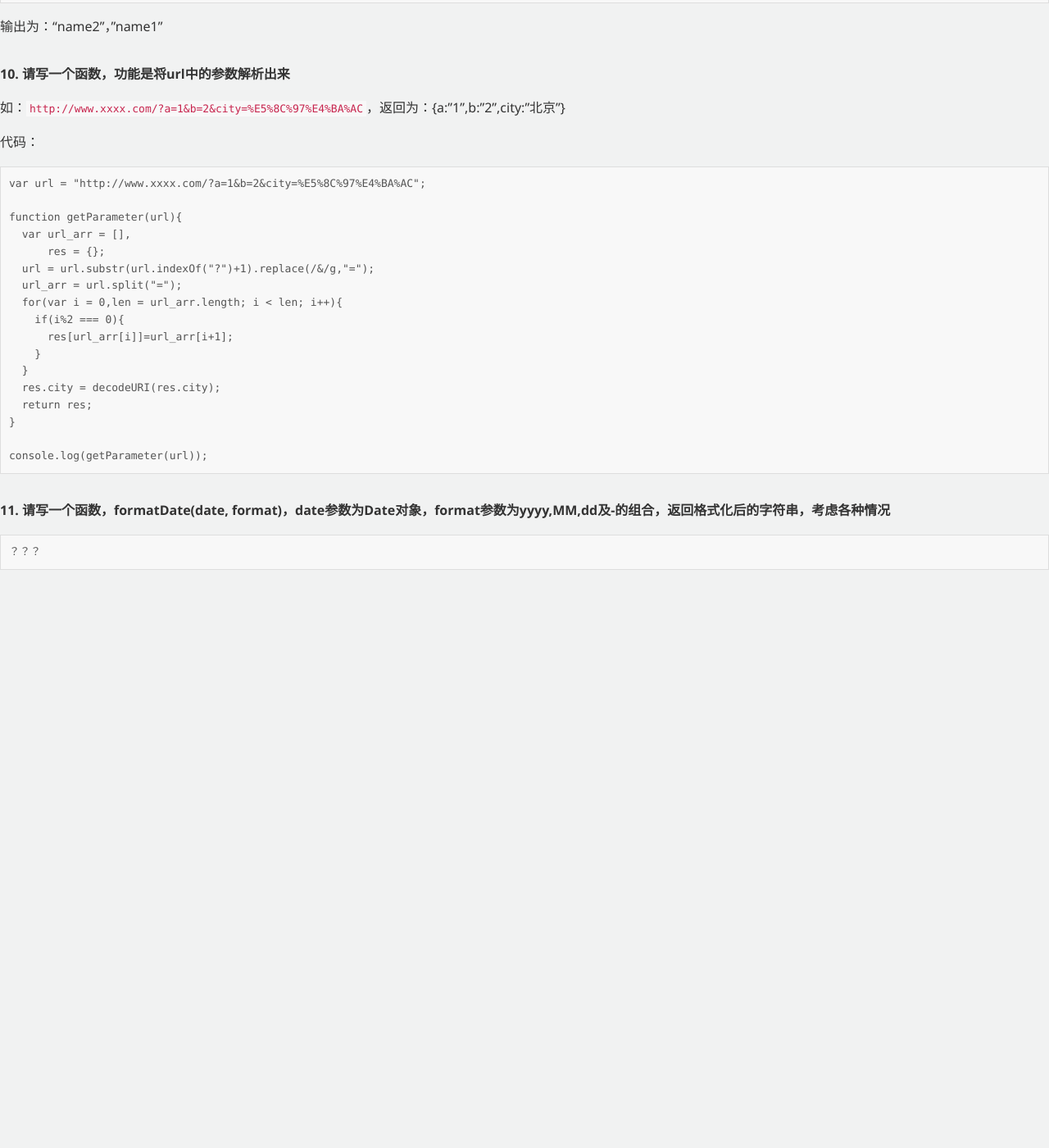
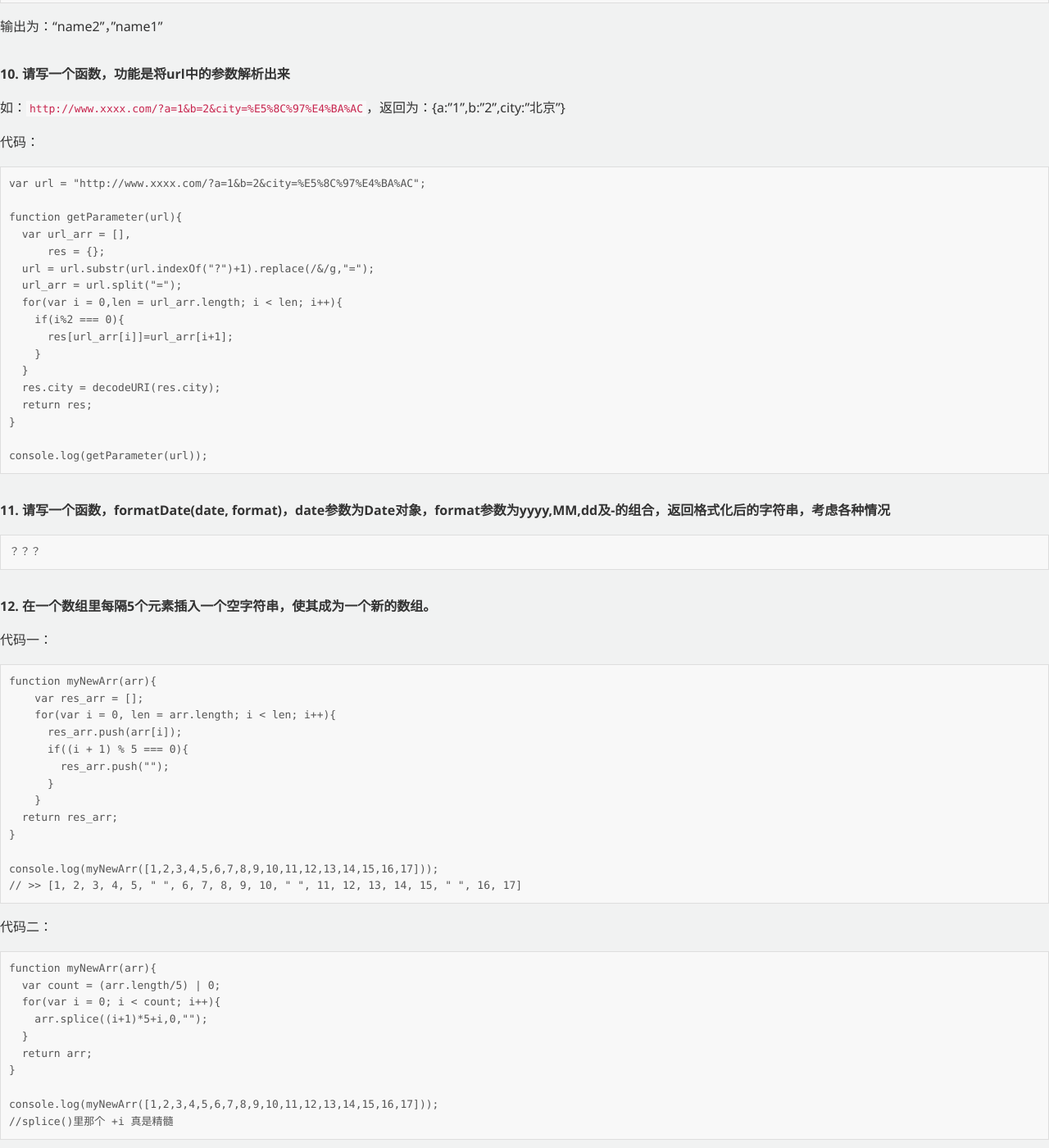
Before and after one commit to zyuandong/zyuandong.github.io, a Jekyll site: the page built from _posts/2015-04-03-exam.md, in a window 1280 px wide and 1400 px high, scrolled down 5613 px. Shown: the whole window at 82% size. Built offline with Jekyll 4.4.1, drawn with Linux system fonts in a browser that asks for light colours; before the commit the page ends 6318 px from its top, so only the background shows below that.

Commit message:
add exam file

```diff
--- a/_posts/2015-04-03-exam.md
+++ b/_posts/2015-04-03-exam.md
@@ -309,3 +309,38 @@ console.log(getParameter(url));
 ~~~
 ？？？
 ~~~
+
+### 12. 在一个数组里每隔5个元素插入一个空字符串，使其成为一个新的数组。
+
+代码一：
+
+~~~
+function myNewArr(arr){
+    var res_arr = [];
+    for(var i = 0, len = arr.length; i < len; i++){
+      res_arr.push(arr[i]);
+      if((i + 1) % 5 === 0){
+        res_arr.push("");
+      }
+    }
+  return res_arr;
+}
+
+console.log(myNewArr([1,2,3,4,5,6,7,8,9,10,11,12,13,14,15,16,17]));
+// >> [1, 2, 3, 4, 5, " ", 6, 7, 8, 9, 10, " ", 11, 12, 13, 14, 15, " ", 16, 17]
+~~~
+
+代码二：
+
+~~~
+function myNewArr(arr){
+  var count = (arr.length/5) | 0;
+  for(var i = 0; i < count; i++){
+    arr.splice((i+1)*5+i,0,"");
+  }
+  return arr;
+}
+
+console.log(myNewArr([1,2,3,4,5,6,7,8,9,10,11,12,13,14,15,16,17]));
+//splice()里那个 +i 真是精髓
+~~~
```
Also changed, not shown: _posts/2015-04-07-Grunt-1.md (+4 -0 lines), _posts/2015-04-07-knowCSS-1.md (+1 -0 lines), 2 other files.
